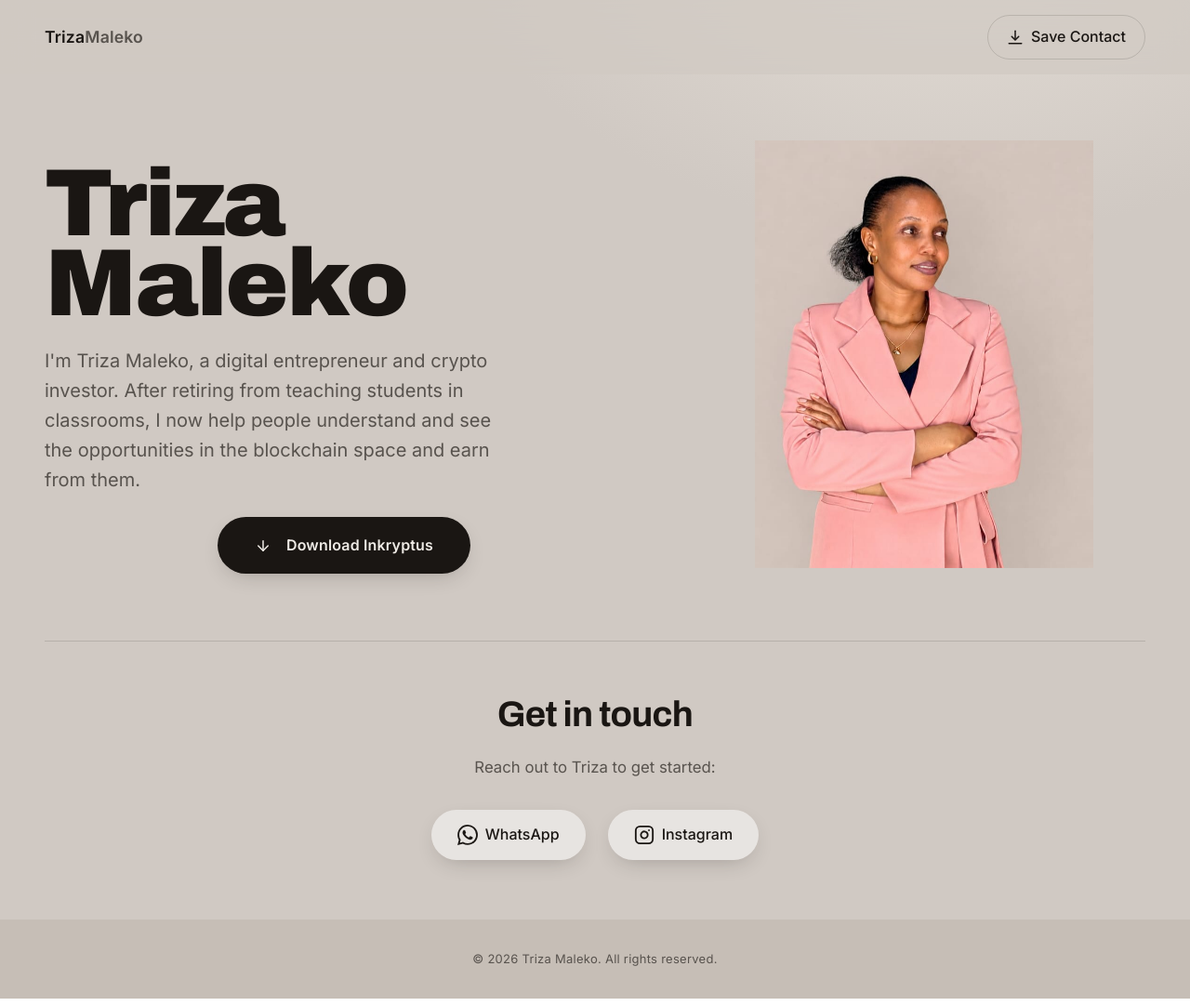
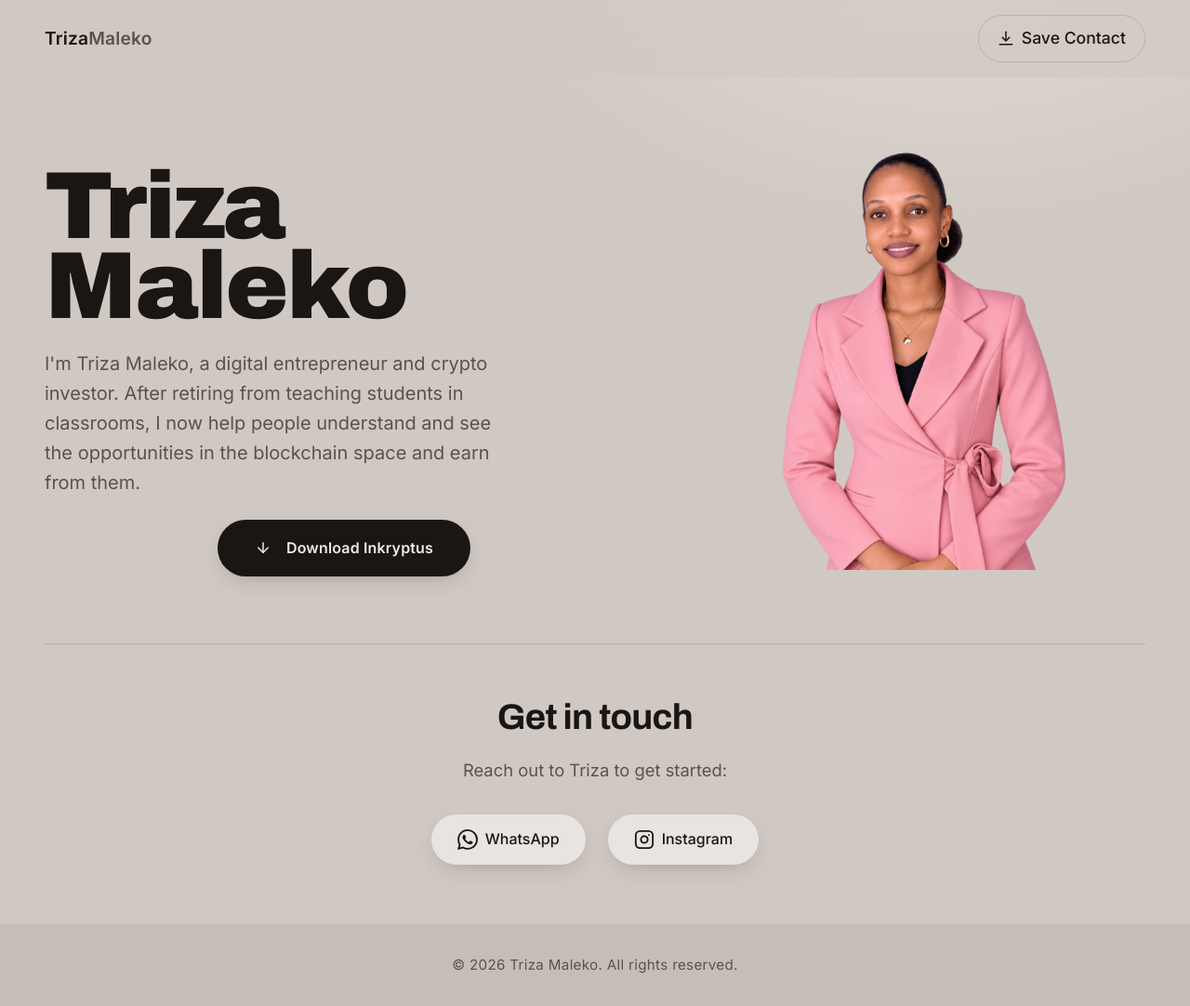
Before and after one commit to casaron14/triza, a plain HTML site: page index.html in a window 1280 px wide. Shown: the whole page at 93% size. Drawn offline with Linux system fonts and the light colour scheme.

```diff
--- a/css/styles.css
+++ b/css/styles.css
@@ -177,7 +177,7 @@ a:focus-visible {
 
 .hero-photo {
   grid-area: photo;
-  aspect-ratio: 4 / 5;
+  aspect-ratio: 1 / 1;
   overflow: hidden;
 }
 
@@ -185,6 +185,7 @@ a:focus-visible {
   width: 100%;
   height: 100%;
   object-fit: cover;
+  object-position: center top;
 }
 
 .hero-intro {
@@ -315,13 +316,13 @@ a:focus-visible {
   }
 
   .wordmark {
-    font-size: 1.1rem;
+    font-size: 1.2rem;
     letter-spacing: 0.01em;
   }
 
   .btn-download {
     padding: 0.65rem 1.25rem;
-    font-size: var(--text-base);
+    font-size: 1.1rem;
     background: transparent;
     transition: background var(--dur-base) var(--ease-out),
       color var(--dur-base) var(--ease-out),
@@ -380,8 +381,8 @@ a:focus-visible {
   .hero-photo {
     width: 100%;
     max-width: 460px;
-    height: 460px;
-    aspect-ratio: 4 / 5;
+    height: auto;
+    aspect-ratio: 1 / 1;
     justify-self: center;
   }
 
@@ -414,7 +415,7 @@ a:focus-visible {
   }
 
   .contacts .section-subtitle {
-    font-size: clamp(1.05rem, 1.3vw, 1.3rem);
+    font-size: clamp(1.15rem, 1.4vw, 1.4rem);
     margin-bottom: var(--space-4);
   }
 
@@ -447,6 +448,7 @@ a:focus-visible {
   }
 
   .contact-footer {
+    font-size: 0.95rem;
     letter-spacing: 0.02em;
   }
 }
--- a/index.html
+++ b/index.html
@@ -37,7 +37,7 @@
     <h1 class="hero-name">Triza<br />Maleko</h1>
 
     <figure class="hero-photo">
-      <img src="assets/triza.jpg"
+      <img src="assets/triza.png"
         alt="Triza Maleko photographed from behind, looking off to the side, wearing a dark jacket." loading="eager"
         fetchpriority="high" />
     </figure>
```
Also changed, not shown: assets/triza.jpg (deleted), assets/triza.png (added).
